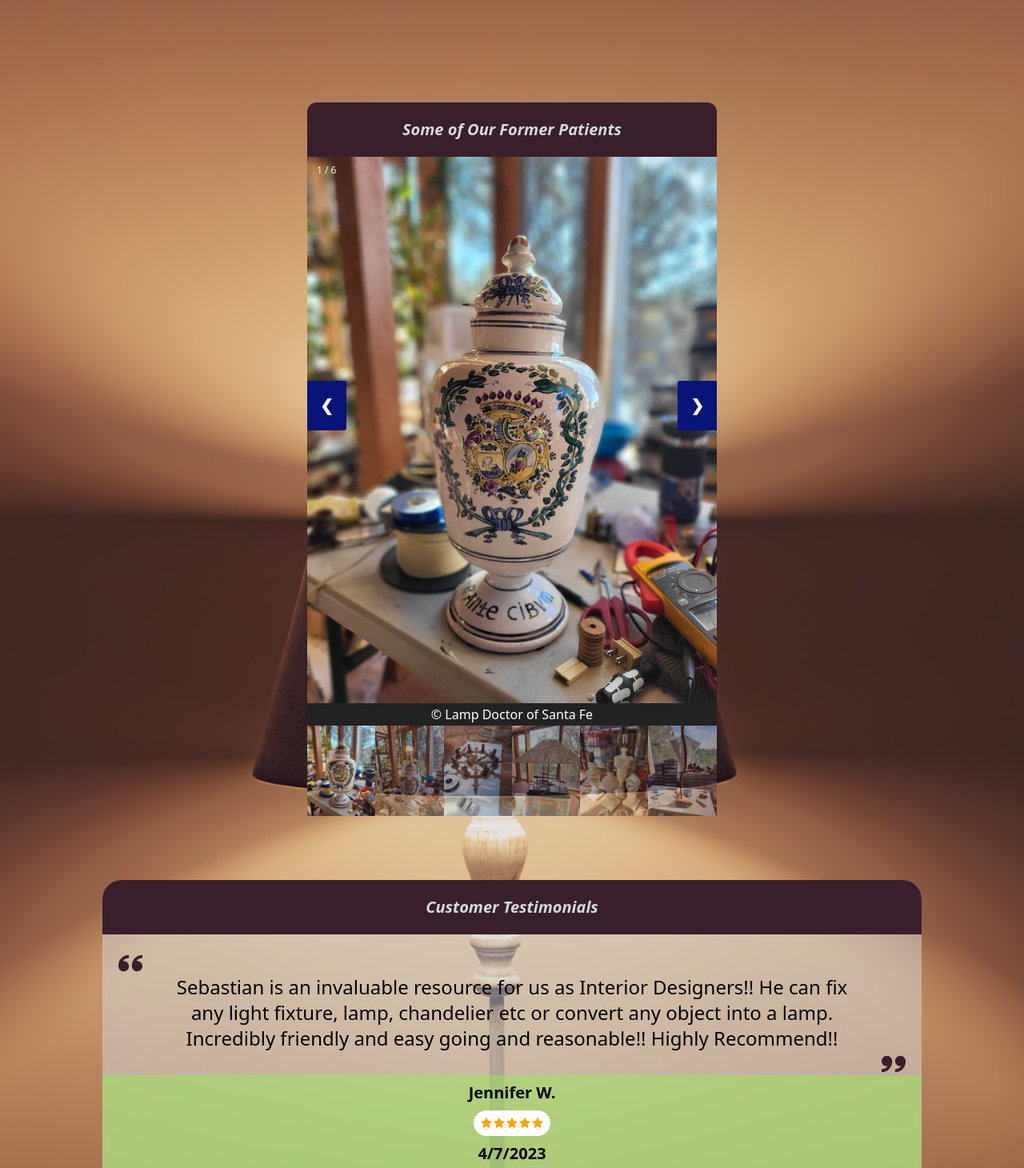
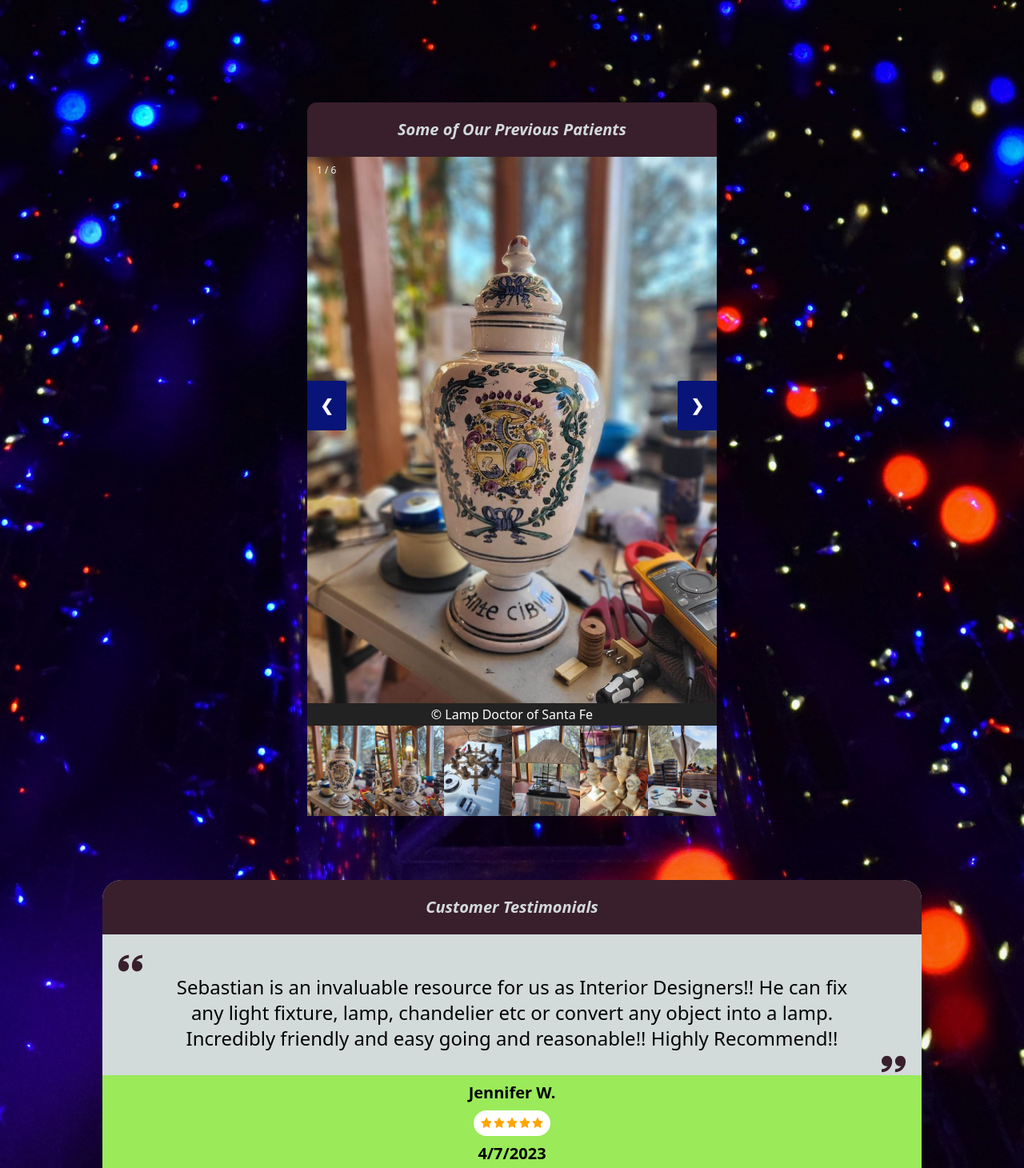
Before and after one commit to TheClutchC/lamp-doctor, a React (Create React App) app: page /#/ in a window 1280 px wide. Shown: the part 140-1600 px from the top of the page at 80% size. Built offline with nearby package versions, Linux system fonts and the light colour scheme; the HTML template or start-up script is replaced by a standard one.

Commit message:
remove opacatiy on components

```diff
--- a/src/App.css
+++ b/src/App.css
@@ -19,7 +19,7 @@ body,
 
 body {
   background-color: theme("colors.shadowesque");
-  background-image: url("./images/dim-hou-k_8KygszI9I-unsplash.jpg");
+  background-image: url("./images/brian-suh-a4GET0s82rI-unsplash.jpg");
   background-repeat: no-repeat;
   background-size: cover;
   background-position: center center;
--- a/src/components/Testimonial.js
+++ b/src/components/Testimonial.js
@@ -5,7 +5,7 @@ const Testimonial = () => {
   return (
     <>
       <div className="testimonials-container flex flex-col items-center">
-        <div className="bg-platinum bg-opacity-50 rounded-3xl text-center sm:w-4/5 my-20">
+        <div className="bg-platinum rounded-3xl text-center sm:w-4/5 my-20">
           <div className="flex flex-row justify-center p-5 bg-shadowesque rounded-t-3xl mb-5">
             <div className="text-xl font-bold italic text-platinum">Customer Testimonials</div>
           </div>
@@ -23,7 +23,7 @@ const Testimonial = () => {
           <div className="flex flex-row justify-end mr-5">
             <ImQuotesRight className="text-shadowesque text-3xl"/>
           </div>
-          <div className="flex flex-col justify-around items-center bg-greenesque bg-opacity-50 rounded-b-3xl p-2">
+          <div className="flex flex-col justify-around items-center bg-greenesque rounded-b-3xl p-2">
             <div className="text-xl font-bold pb-2">Jennifer W.</div>
             <div className="star-rating flex flex-row justify-center items-center px-2 py-2 rounded-3xl" style={{ backgroundColor: "white" }}>
               <AiFillStar color="orange" />
--- a/src/components/forHome/ImageGallery.css
+++ b/src/components/forHome/ImageGallery.css
@@ -83,9 +83,9 @@ img {
 }
 
 /* Add a transparency effect for thumnbail images */
-.demo {
+/* .demo {
   opacity: 0.6;
-}
+} */
 
 .active,
 .demo:hover {
--- a/src/components/forHome/ImageGallery.js
+++ b/src/components/forHome/ImageGallery.js
@@ -25,7 +25,7 @@ const ImageGallery = () => {
     <div className="page-container">
       {/* Container for the image gallery */}
       <div className="bg-shadowesque text-platinum text-center text-xl font-bold italic p-5 rounded-t-xl">
-        Some of Our Former Patients
+        Some of Our Previous Patients
       </div>
       <div className="container">
         {/* Full-width images with number text */}
--- a/src/pages/ServicesPage.js
+++ b/src/pages/ServicesPage.js
@@ -1,7 +1,7 @@
 const ServicesPage = () => {
   return (
     <section className="flex flex-col my-20">
-      <div className="text-xl self-center w-full md:w-3/5 sm:m-10 bg-platinum bg-opacity-50 rounded-3xl">
+      <div className="text-xl self-center w-full md:w-3/5 sm:m-10 bg-platinum rounded-3xl">
         <div className="flex flex-row justify-center p-5 bg-shadowesque rounded-t-3xl mb-5">
           <div className="text-xl font-bold italic text-platinum">Services Offered</div>
         </div>
```
